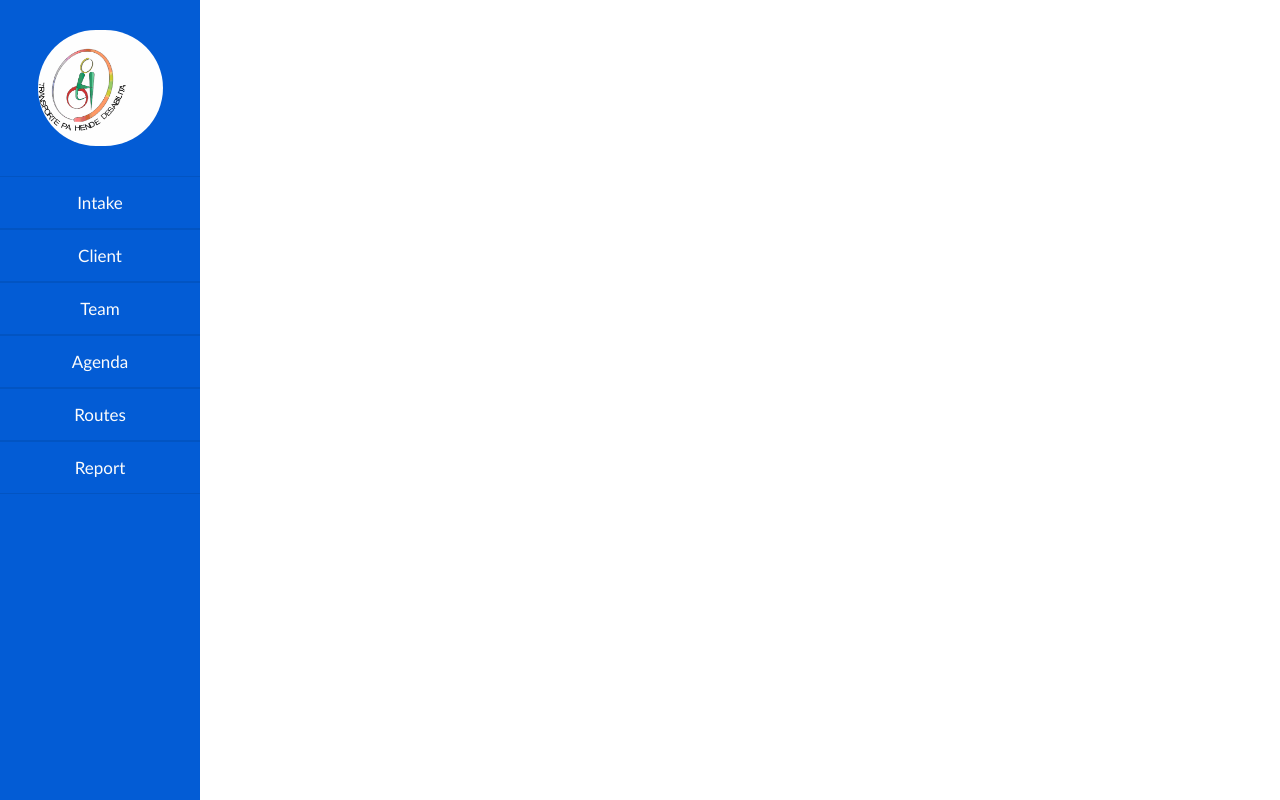
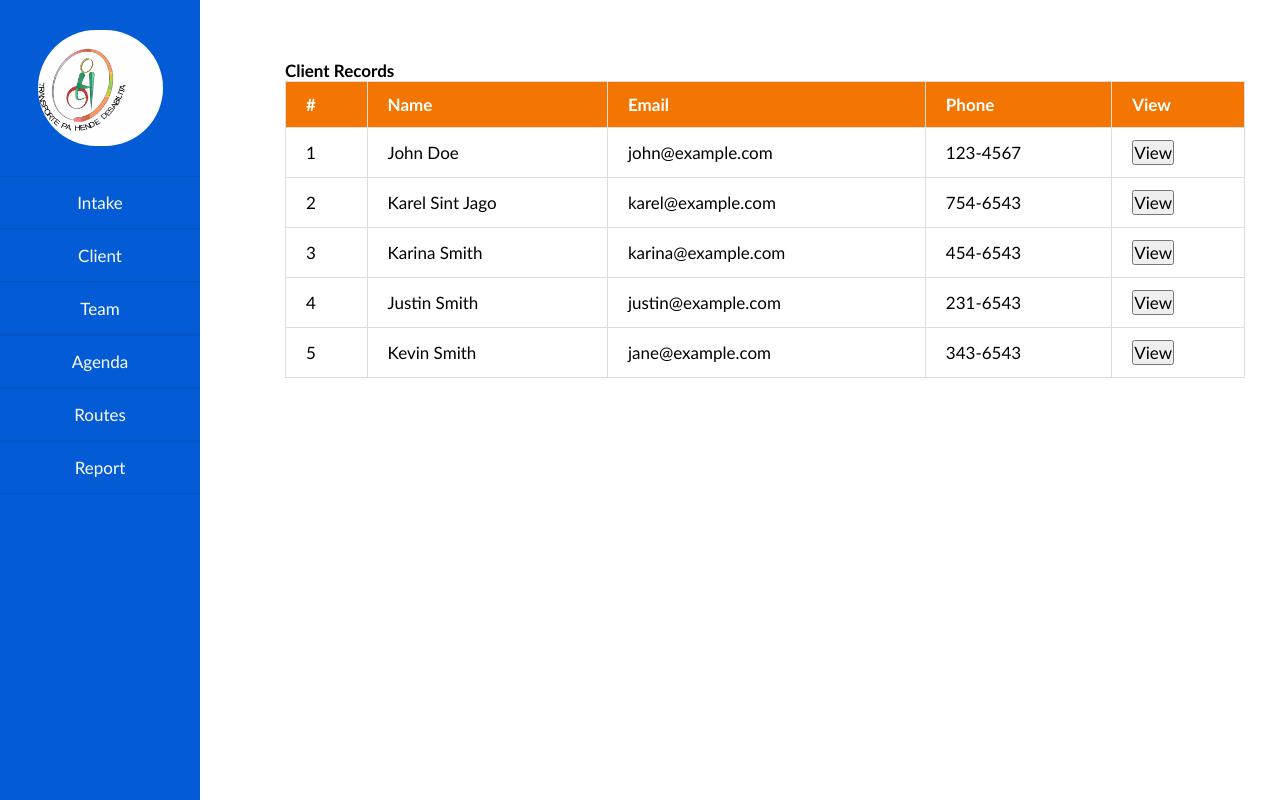
Before and after one commit to Trombley14/Fundashon-Transhende, a React (Create React App) app: page /client in a window 1280 px wide. Built offline with nearby package versions, Linux system fonts and the light colour scheme.

Commit message:
Client page table

```diff
--- /dev/null
+++ b/src/components/ClientList.jsx
@@ -0,0 +1,70 @@
+import React from "react";
+import { useNavigate } from "react-router-dom";
+
+const clients = [
+  {
+    id: 1,
+    name: "John Doe",
+    email: "john@example.com",
+    phone: "123-4567",
+  },
+  {
+    id: 2,
+    name: "Karel Sint Jago",
+    email: "karel@example.com",
+    phone: "754-6543",
+  },
+  {
+    id: 3,
+    name: "Karina Smith",
+    email: "karina@example.com",
+    phone: "454-6543",
+  },
+  {
+    id: 4,
+    name: "Justin Smith",
+    email: "justin@example.com",
+    phone: "231-6543",
+  },
+  { id: 5, name: "Kevin Smith", email: "jane@example.com", phone: "343-6543" },
+];
+
+function CLientList() {
+  const navigate = useNavigate();
+
+  return (
+    <div className="main-content">
+      <div className="client-table-container">
+        <h2>Client Records</h2>
+        <table className="client-table">
+          <thead>
+            <tr>
+              <th>#</th>
+              <th>Name</th>
+              <th>Email</th>
+              <th>Phone</th>
+              <th>View</th>
+            </tr>
+          </thead>
+          <tbody>
+            {clients.map((client) => (
+              <tr key={client.id}>
+                <td>{client.id}</td>
+                <td>{client.name}</td>
+                <td>{client.email}</td>
+                <td>{client.phone}</td>
+                <td>
+                  <button onClick={() => navigate(`/clients/${client.id}`)}>
+                    View
+                  </button>
+                </td>
+              </tr>
+            ))}
+          </tbody>
+        </table>
+      </div>
+    </div>
+  );
+}
+
+export default CLientList;
--- a/src/pages/Client.js
+++ b/src/pages/Client.js
@@ -1,9 +1,11 @@
 import Navbar from "../components/Navbar";
+import ClientList from "../components/ClientList";
 
 function Client() {
   return (
     <>
       <Navbar />
+      <ClientList />
     </>
   );
 }
--- a/src/styles.css
+++ b/src/styles.css
@@ -192,6 +192,48 @@ span {
   background-color: #0249aa;
 }
 
+/* Client Page */
+
+.main-content {
+  margin-left: 250px;
+}
+
+.client-table-container {
+  max-width: 1000px;
+  margin: 40px auto;
+  padding: 20px;
+}
+
+.client-table {
+  width: 100%;
+  border-collapse: collapse;
+}
+
+.client-table th,
+.client-table td {
+  padding: 12px 20px;
+  border: 1px solid #ddd;
+  text-align: left;
+}
+
+.client-table th {
+  background-color: #f27601;
+  color: white;
+}
+
+.client-table tr:hover {
+  background-color: #f1f1f1;
+}
+
+.client-details {
+  max-width: 800px;
+  margin: 40px auto;
+  padding: 20px;
+  border: 1px solid #ddd;
+  border-radius: 10px;
+  background-color: #fff;
+}
+
 /* Theme Changer */
 
 #light {
```
